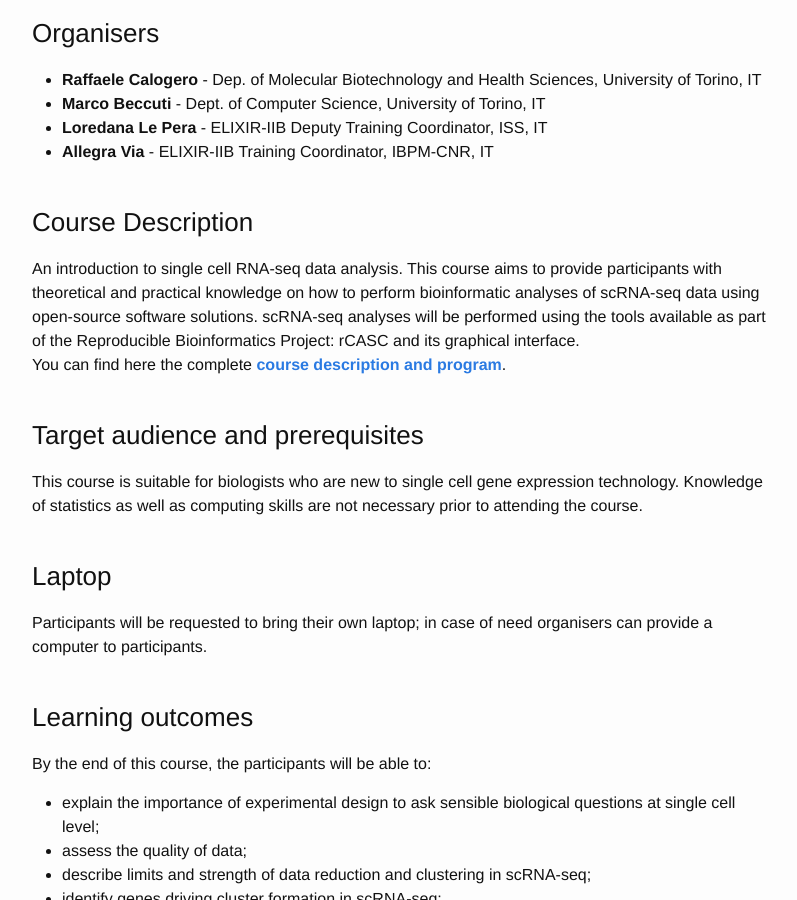
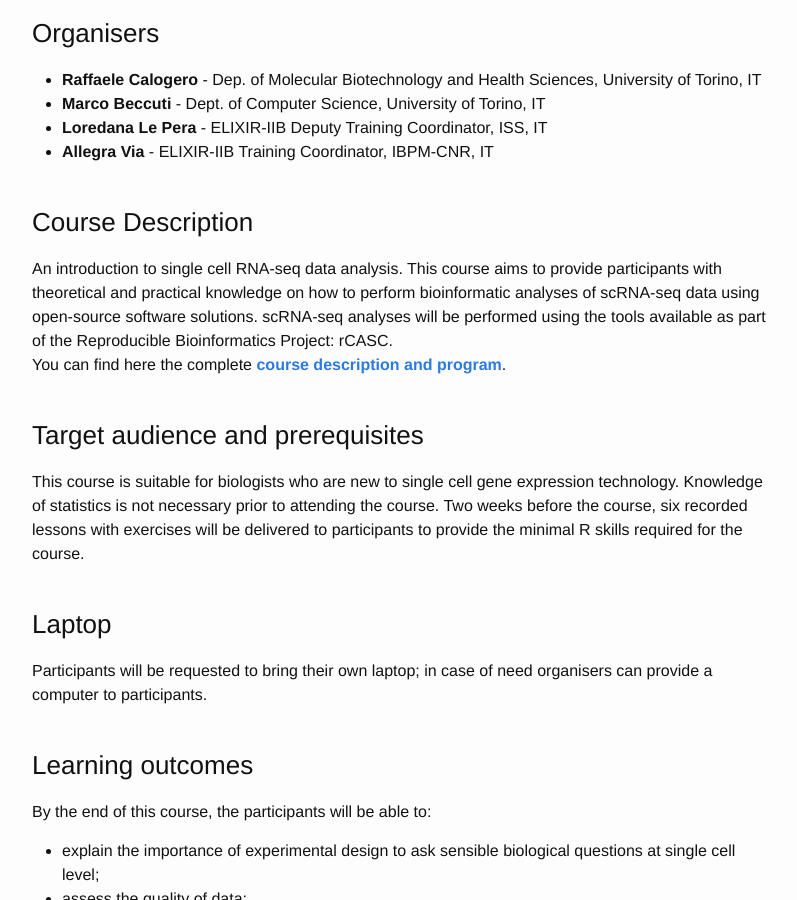
Before and after one commit to ELIXIR-IIB-training/website, a Jekyll site: the page built from _posts/2022-09-28-scRNA-seq-Workshop.md, in a window 1280 px wide and 900 px high, scrolled down 1603 px. Shown: the whole window, without its empty margins (238-1035 px from the left). Built offline with Jekyll 4.4.1, drawn with Linux system fonts in a browser that asks for light colours.

Commit message:
Change description and target audience

```diff
--- a/_posts/2022-09-28-scRNA-seq-Workshop.md
+++ b/_posts/2022-09-28-scRNA-seq-Workshop.md
@@ -80,15 +80,14 @@ A maximum of **20** candidates will be accepted for the course. Priority will be
 <br>
 
 ### Course Description
-An introduction to single cell RNA-seq data analysis. This course aims to provide participants with theoretical and practical knowledge on how to perform bioinformatic analyses of scRNA-seq data using open-source software solutions. scRNA-seq analyses will be performed using the tools available as part of the Reproducible Bioinformatics Project: rCASC and its graphical interface.<br>
+An introduction to single cell RNA-seq data analysis. This course aims to provide participants with theoretical and practical knowledge on how to perform bioinformatic analyses of scRNA-seq data using open-source software solutions. scRNA-seq analyses will be performed using the tools available as part of the Reproducible Bioinformatics Project: rCASC.<br>
 You can find here the complete **[course description and program](https://github.com/ELIXIR-IIB-training/website/tree/gh-pages/docs/booklet_v2.pdf)**.
 <br>
 <br>
 
 
 ### Target audience and prerequisites
-This course is suitable for biologists who are new to single cell gene
-expression technology. Knowledge of statistics as well as computing skills are not necessary prior to attending the course.
+This course is suitable for biologists who are new to single cell gene expression technology. Knowledge of statistics is not necessary prior to attending the course. Two weeks before the course, six recorded lessons with exercises will be delivered to participants to provide the minimal R skills required for the course.
 <br>
 <br>
 
```
